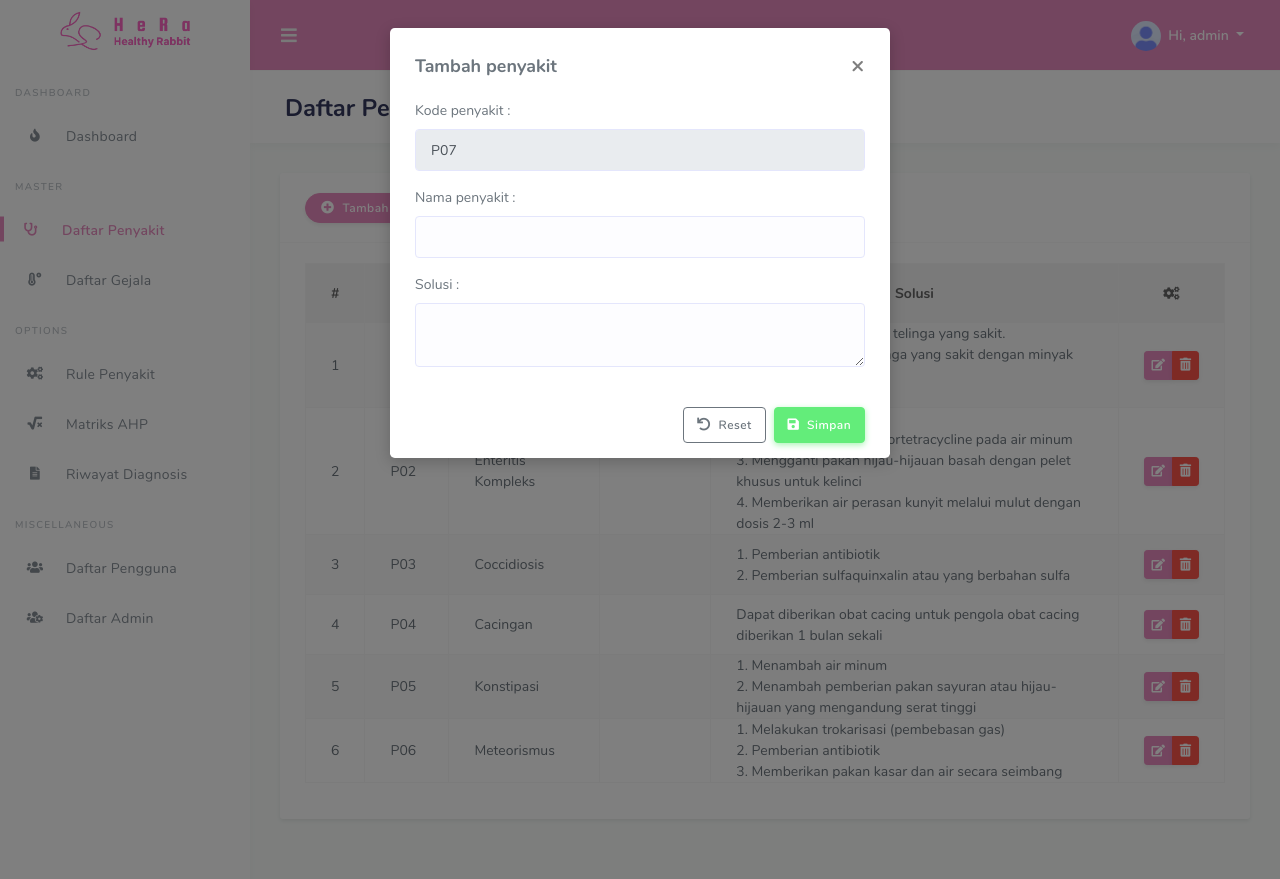
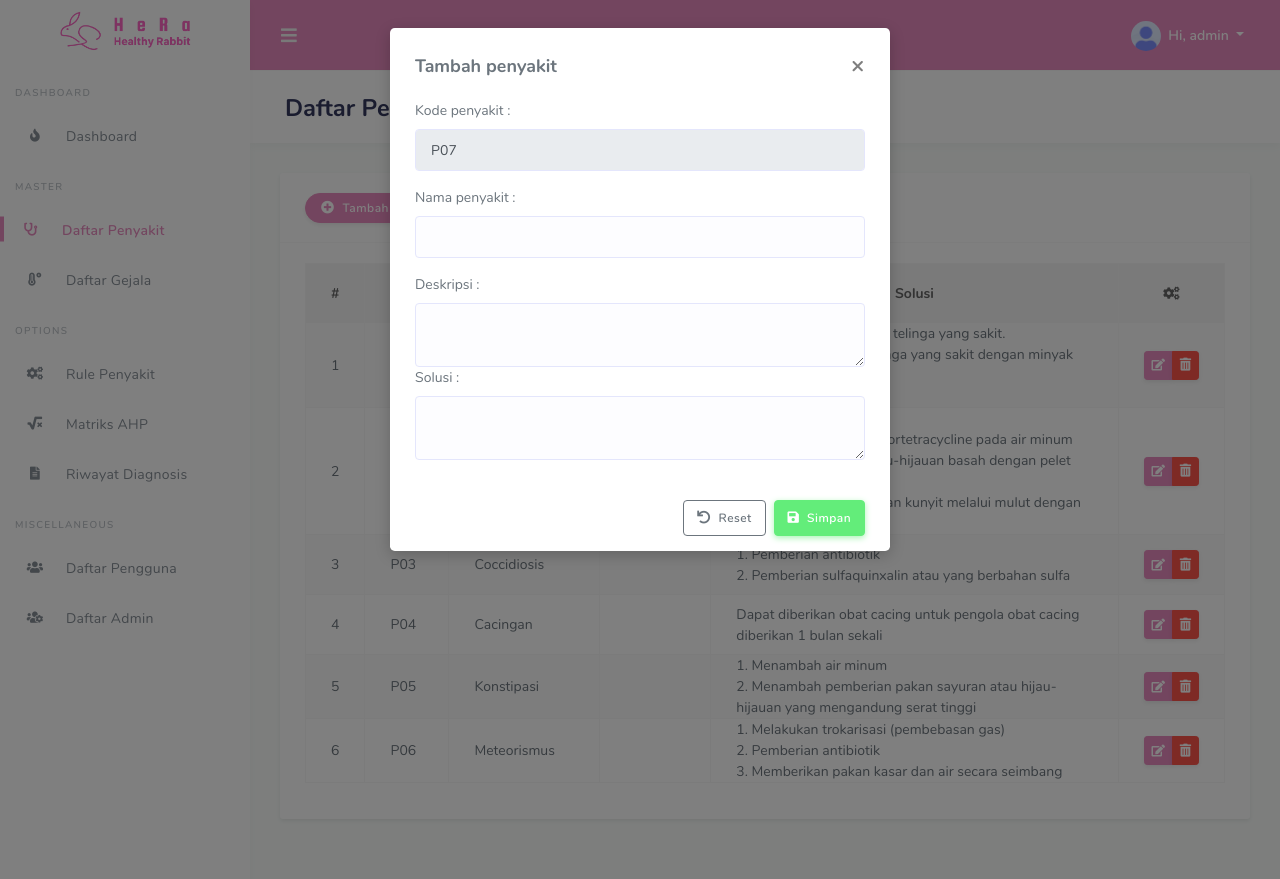
Before and after one commit to ranggamyd/HeRa, a CodeIgniter app: page /hera/penyakit in a window 1280 px wide, after a click on "Tambah data". Run offline with CodeIgniter, Linux system fonts and the light colour scheme; a user stored in the database is signed in; data comes from the database, SQL or seed files in the repository; some libraries are stand-ins or nearby versions.

Commit message:
rev penyakit

```diff
--- a/application/controllers/Penyakit.php
+++ b/application/controllers/Penyakit.php
@@ -26,11 +26,13 @@ class Penyakit extends CI_Controller
     {
         $kode_penyakit  = $this->input->post('kode_penyakit');
         $nama_penyakit  = $this->input->post('nama_penyakit');
+        $deskripsi         = $this->input->post('deskripsi');
         $solusi         = $this->input->post('solusi');
 
         $data = [
             'kode_penyakit' => $kode_penyakit,
             'nama_penyakit' => $nama_penyakit,
+            'deskripsi'        => $deskripsi,
             'solusi'        => $solusi,
         ];
 
@@ -42,11 +44,13 @@ class Penyakit extends CI_Controller
         $id_penyakit         = $this->input->post('id_penyakit');
         $kode_penyakit       = $this->input->post('kode_penyakit');
         $nama_penyakit       = $this->input->post('nama_penyakit');
+        $deskripsi         = $this->input->post('deskripsi');
         $solusi         = $this->input->post('solusi');
 
         $data = [
             'kode_penyakit' => $kode_penyakit,
             'nama_penyakit' => $nama_penyakit,
+            'deskripsi'        => $deskripsi,
             'solusi'        => $solusi,
         ];
 
--- a/application/views/admin/penyakit.php
+++ b/application/views/admin/penyakit.php
@@ -66,6 +66,8 @@ $this->load->view('_partials/header');
                         <input type="text" class="form-control mb-3" id="kode_penyakit" name="kode_penyakit" value="<?= $kode_penyakit_auto ?>" readonly required>
                         <label for="nama_penyakit">Nama penyakit :</label>
                         <input type="text" class="form-control mb-3" id="nama_penyakit" name="nama_penyakit" required>
+                        <label for="deskripsi">Deskripsi :</label>
+                        <textarea name="deskripsi" id="deskripsi" cols="12" rows="5" class="form-control"></textarea>
                         <label for="solusi">Solusi :</label>
                         <textarea name="solusi" id="solusi" cols="12" rows="5" class="form-control"></textarea>
                 </div>
@@ -97,6 +99,8 @@ $this->load->view('_partials/header');
                             <input type="text" class="form-control mb-3" id="kode_penyakit" name="kode_penyakit" value="<?= $item['kode_penyakit'] ?>" required readonly>
                             <label for="nama_penyakit">Nama penyakit :</label>
                             <input type="text" class="form-control mb-3" id="nama_penyakit" name="nama_penyakit" value="<?= $item['nama_penyakit'] ?>" required>
+                            <label for="deskripsi">Deskripsi :</label>
+                            <textarea name="deskripsi" id="deskripsi" cols="12" rows="5" class="form-control"><?= $item['deskripsi'] ?></textarea>
                             <label for="solusi">Solusi :</label>
                             <textarea name="solusi" id="solusi" cols="12" rows="5" class="form-control"><?= $item['solusi'] ?></textarea>
                     </div>
```
